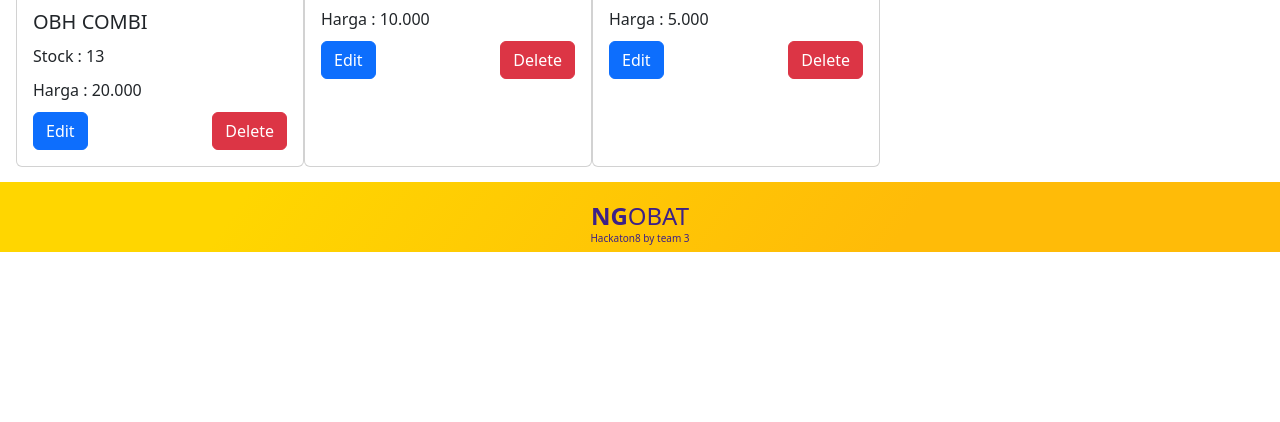
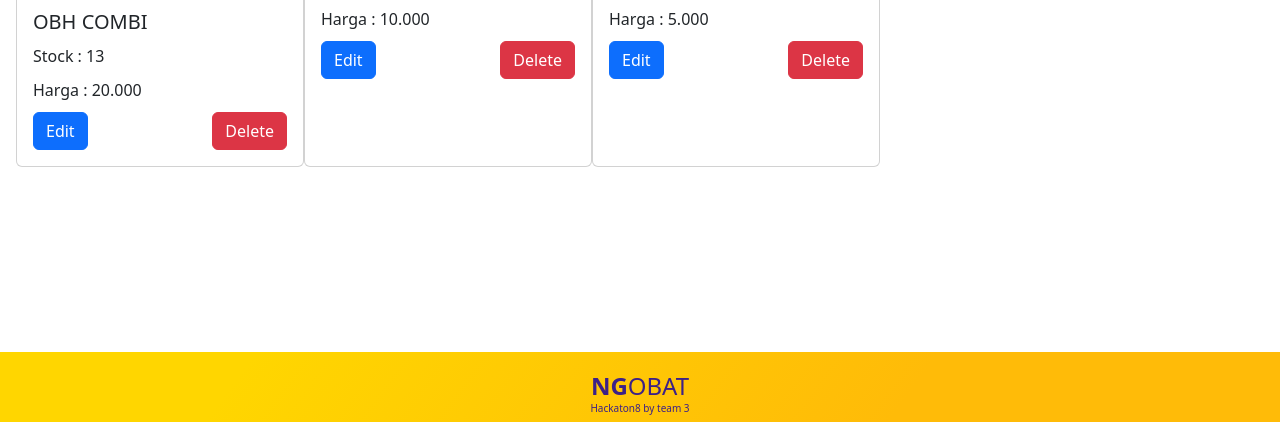
Before and after one commit to ruendyant01/ngobat, a plain HTML site: page index.html in a window 1280 px wide. Shown: the part 378-800 px from the top of the page. Drawn offline with nearby package versions, Linux system fonts and the light colour scheme.

Commit message:
Add files via upload

```diff
--- a/index.html
+++ b/index.html
@@ -143,10 +143,10 @@
           </div>
         </div>
       </div>
-      <div class="footer">
+      <footer class="footer">
         <h5><b>NG</b>OBAT</h5>
         <p>Hackaton8 by team 3</p>
-    </div>
+      </footer>
     <script src="./index.js"></script>
     <script src="https://cdn.jsdelivr.net/npm/bootstrap@5.2.2/dist/js/bootstrap.bundle.min.js" integrity="sha384-OERcA2EqjJCMA+/3y+gxIOqMEjwtxJY7qPCqsdltbNJuaOe923+mo//f6V8Qbsw3" crossorigin="anonymous"></script>
     <script src="https://cdn.jsdelivr.net/npm/@popperjs/core@2.11.6/dist/umd/popper.min.js" integrity="sha384-oBqDVmMz9ATKxIep9tiCxS/Z9fNfEXiDAYTujMAeBAsjFuCZSmKbSSUnQlmh/jp3" crossorigin="anonymous"></script>
--- a/style.css
+++ b/style.css
@@ -56,6 +56,8 @@ body{
     height: 70px;
     background: linear-gradient(125.94deg, #FFD600 19.16%, #FFBB08 70.64%);
     width: 100%;
+    position: fixed;
+    bottom: 0;
 
 }
 
```
